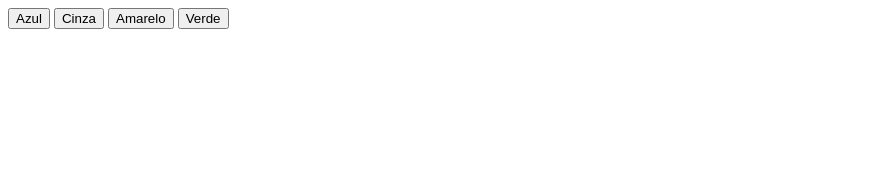
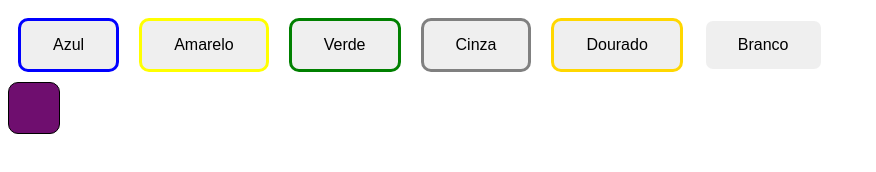
Before and after one commit to victor-dv/webfront, a plain HTML site: page atividadeMudaCor/index.html in a window 1280 px wide. Shown: the whole page, without its empty margins (0-876 px from the left). Drawn offline with Linux system fonts and the light colour scheme.

Commit message:
Atividade Feita

```diff
--- a/atividadeMudaCor/index.html
+++ b/atividadeMudaCor/index.html
@@ -1,20 +1,20 @@
 <!DOCTYPE html>
 <html lang="en">
+
 <head>
     <meta charset="UTF-8">
     <meta name="viewport" content="width=device-width, initial-scale=1.0">
     <title>Atividade Clicou Mudou</title>
     <link rel="stylesheet" href="style.css">
 </head>
+
 <body>
-
-        <button id="blue">Azul</button>
-        <button id="gray">Cinza</button>
-        <button id="yellow">Amarelo</button>
-        <button id="green">Verde</button>
-
-
-     </div>
+ <!-- Os botões serão criados aqui (Será o pai)-->
+ <div id="elementos"></div>
+ <!-- A div que muda de cor-->
+ <div id="minha-div" class="container">
+    <script src="index.js"></script>
+    </div>
 
 
     </div>
@@ -24,4 +24,5 @@
 
     <script src="index.js"></script>
 </body>
+
 </html>
--- a/atividadeMudaCor/index.js
+++ b/atividadeMudaCor/index.js
@@ -1,11 +1,34 @@
 //querySelectorall devolve uma lista
-
-const colorsA = document.querySelectorAll('.colorA')
-
-colorsA.forEach(colorA =>{
+const minhaDiv = document.getElementById("minha-div")
+const elementos = document.getElementById("elementos")
+//Criar a lista com as cores
+const listColors = [
+    { cor: 'blue', nome: 'Azul' },
+    { cor: 'yellow', nome: 'Amarelo' },
+    { cor: 'green', nome: 'Verde' },
+    { cor: 'grey', nome: 'Cinza' },
+    { cor: 'gold', nome: 'Dourado' },
+    { cor: 'white', nome: 'Branco' },
+]
+//Criar elementos a partir da lista
+listColors.forEach(elemento => {
+    //Criei o botão e em seguida, atribuir os valores
+    let buttonColor = document.createElement('button')
+    //Propriedades do botão
+    buttonColor.id = elemento.cor
+    buttonColor.textContent = elemento.nome
+    buttonColor.style.borderColor = elemento.cor
+    buttonColor.style.color = 'black'
+    //Adcionei o listener...
+    buttonColor.addEventListener('click', () => {
+        minhaDiv.style.backgroundColor = elemento.cor
+    })
+    elementos.appendChild(buttonColor)
+})
+/* colorsA.forEach(element =>{
     colorA.addEventListener('click',()=>{
-     minhaDiv.style.backgroundColor = elemnt.id
+     minhaDiv.style.backgroundColor = element.id
 
     })
 
-})
+}) */
--- a/atividadeMudaCor/style.css
+++ b/atividadeMudaCor/style.css
@@ -1,5 +1,20 @@
 .container{
-    display: flex;
-    gap: 50px;
-    margin-left: 40px;
+    position: absolute;
+    height: 50px;
+    width: 50px;
+    background-color: rgb(111, 14, 111);
+    border-radius: 10px;
+    border: 1px solid black;
+
 }
+
+button {
+    border: 3px solid black;
+    padding: 15px 32px;
+    margin: 10px;
+    text-align: center;
+    text-decoration: none;
+    display: inline-block;
+    font-size: 16px;
+    border-radius: 10px;
+  }
```
